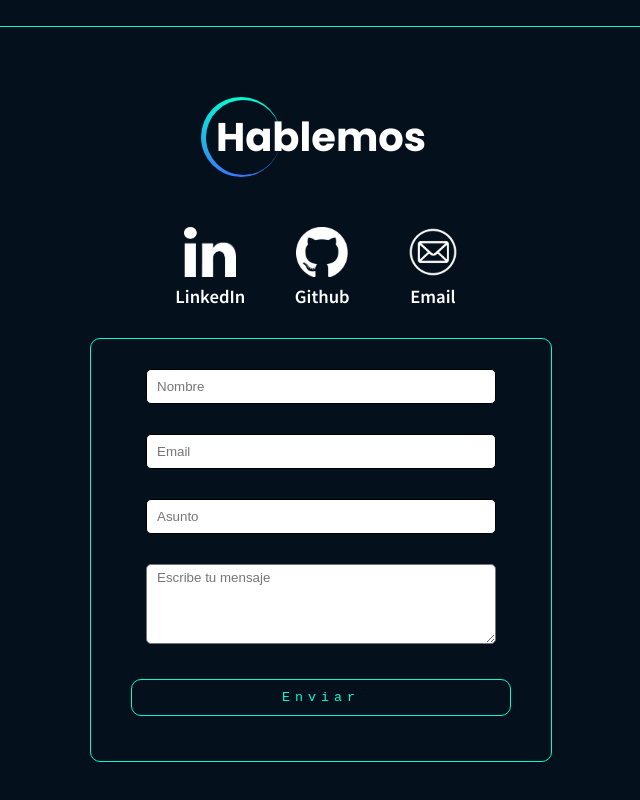
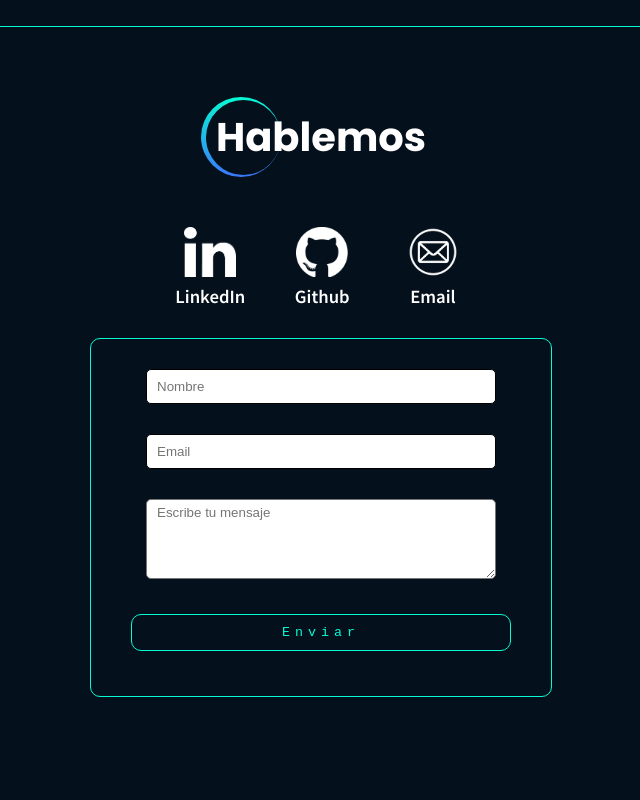
Before and after one commit to sanchezzfacu/porftolio, a React (Create React App) app: page / in a window 1280 px wide. Shown: the part 6209-7009 px from the top of the page, without its empty margins (319-959 px from the left). After the commit the page ends 6986 px from the top, so only its background shows below. Built offline with nearby package versions, Linux system fonts and the light colour scheme; a web font is replaced by a local one.

Commit message:
removed input and change a pixel bug on UI

```diff
--- a/src/components/Form.jsx
+++ b/src/components/Form.jsx
@@ -54,10 +54,6 @@ function Form() {
                             type="email"
                             required
                             />
-                        <input
-                            placeholder="Asunto"
-                            name="asunto"
-                            />
                         <textarea
                             name="mensaje"
                             placeholder="Escribe tu mensaje"
--- a/src/css/Navbar.css
+++ b/src/css/Navbar.css
@@ -60,7 +60,7 @@
     transition: all .1s;
     display: flex;
     flex-direction: column;
-    margin-top: 6px; }
+    margin-top: 5px; }
 
   nav ul li {
     display: block;
--- a/src/sass/Navbar.scss
+++ b/src/sass/Navbar.scss
@@ -68,7 +68,7 @@
         transition: all .1s;
         display: flex;
         flex-direction: column;
-        margin-top: 6px;
+        margin-top: 5px;
     }
     nav ul li{
         display: block;
```
Also changed, not shown: 1 other file (tests, documents, lock files or other folders).
